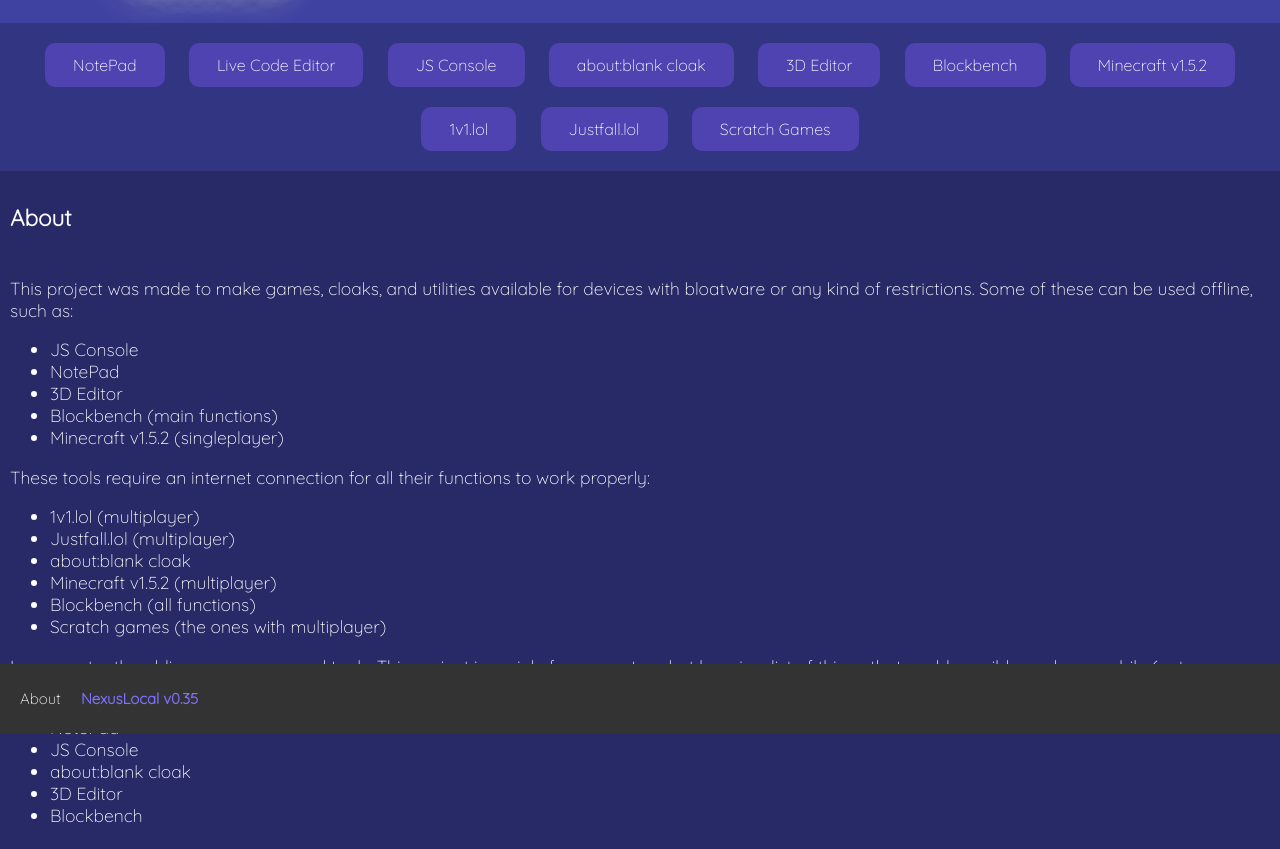
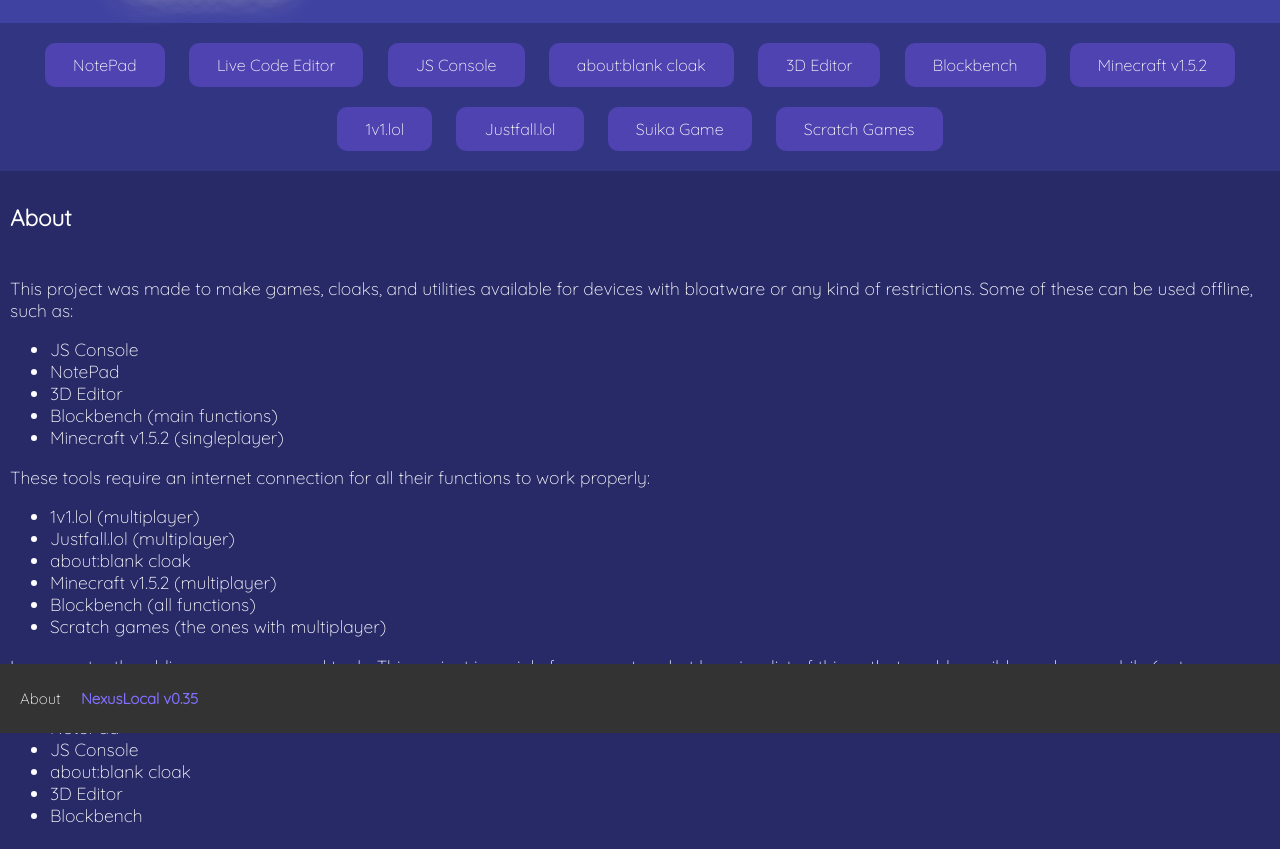
Before and after one commit to TheRealDigitalMaster/NexusLocal, a plain HTML site: page about.html in a window 1280 px wide. Shown: the part 67-916 px from the top of the page. Drawn offline with Linux system fonts and the light colour scheme.

Commit message:
Add files via upload

```diff
--- a/about.html
+++ b/about.html
@@ -22,6 +22,7 @@
 <a href="assets/Minecraft/index.html"><button>Minecraft v1.5.2</button></a>
 <a href="assets/1v1.lol/index.html"><button>1v1.lol</button></a>
 <a href="assets/SaveWeb2zip-justfall-lol/index.html"><button>Justfall.lol</button></a>
+<a href="assets/Suika Game/Suika Game.html"><button>Suika Game</button></a>
 <a href="Scratch Games.html"><button>Scratch Games</button></a>
 </div>
 <div class="about">
```
Also changed, not shown: index.html (+1 -0 lines).
